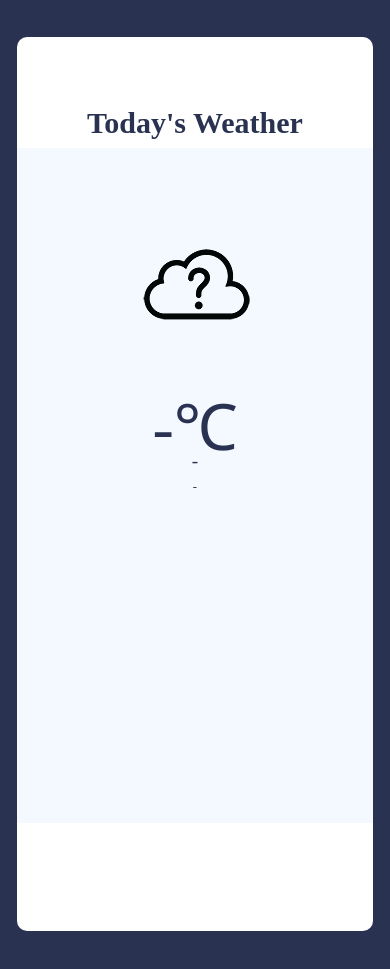
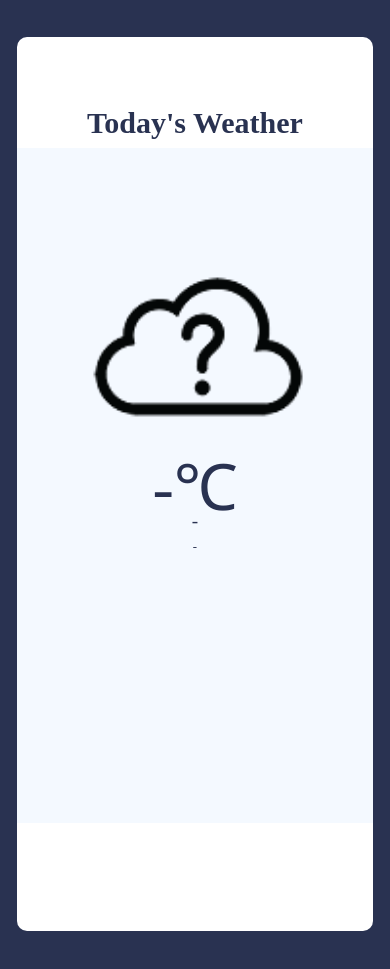
Before and after one commit to PeaElorm/weather-app, a plain HTML site: page index.html in a window 390 px wide. Drawn offline with Linux system fonts and the light colour scheme.

Commit message:
mobile responsive testing 2

```diff
--- a/style.css
+++ b/style.css
@@ -129,6 +129,14 @@ body {
     height: 80%;
   }
 
+  .weather-icon img{
+    width: 250px;
+  }
+
+   .weather-icon{
+    margin-bottom: 60px;
+   }
+
   .weather-icon{
     padding-top: 20%;
     padding-bottom: 10%;
```
